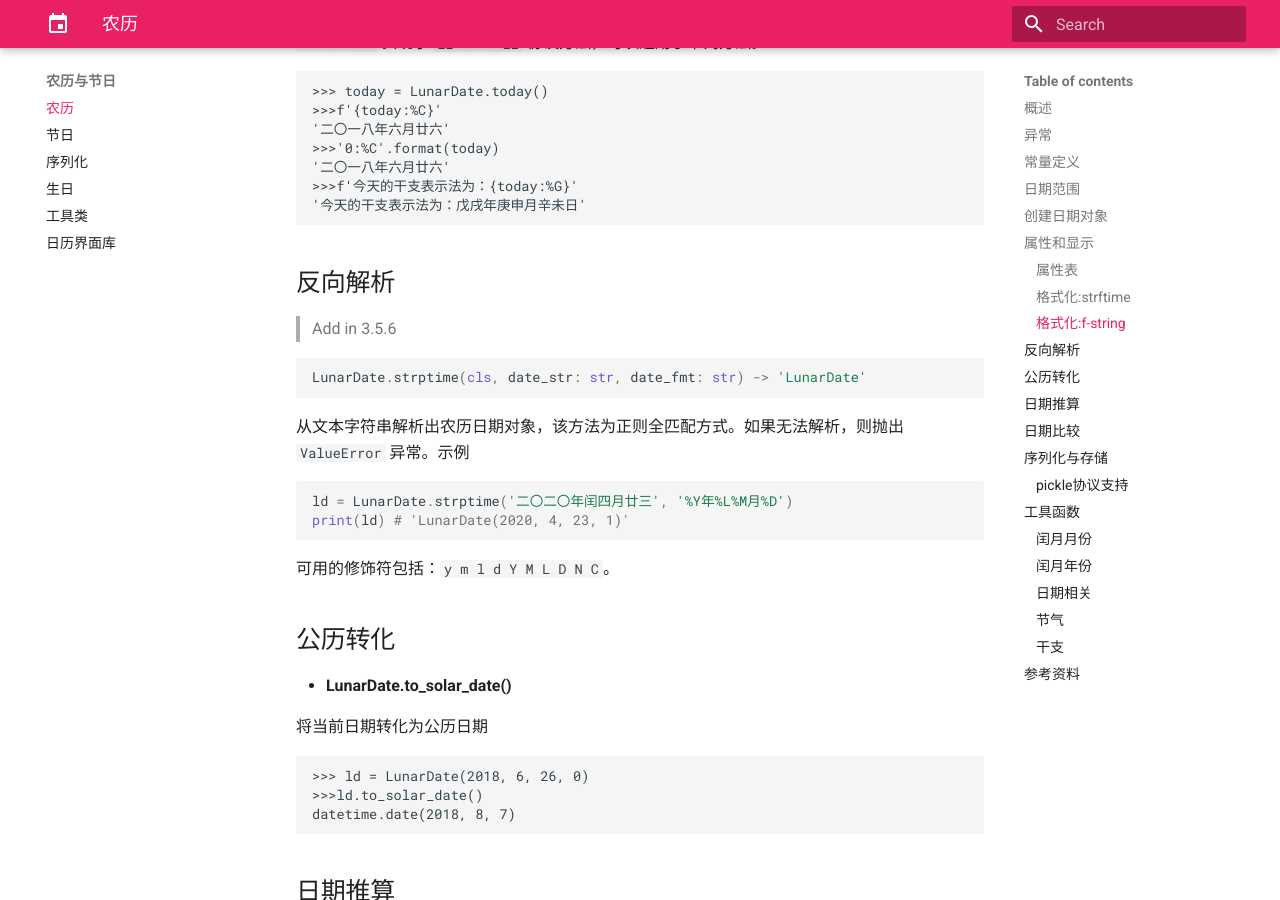
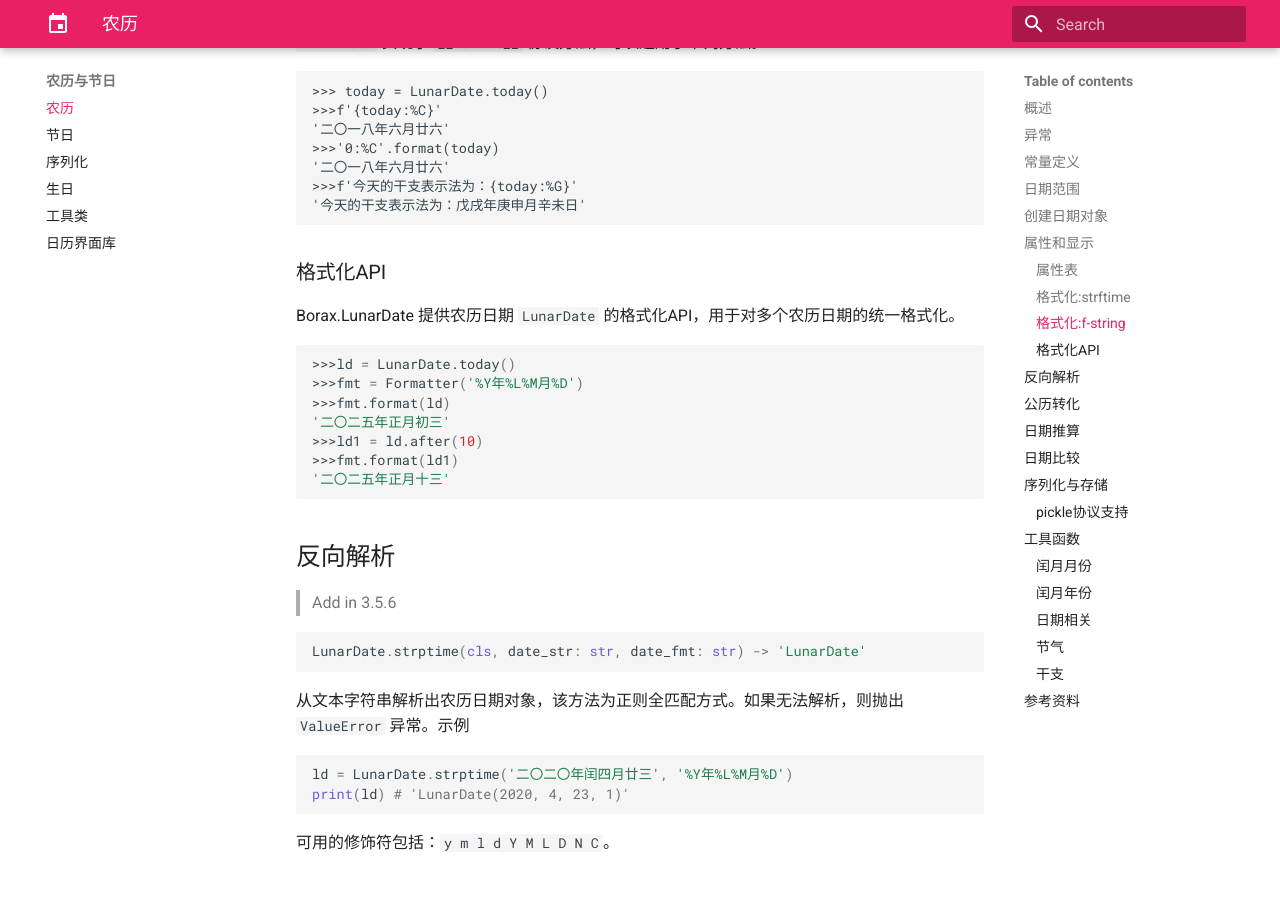
Before and after one commit to kinegratii/borax, an MkDocs documentation site: the page built from docs/guides/lunardate.md, in a window 1280 px wide and 900 px high, scrolled down 5724 px. Built offline with MkDocs 1.6.1 and Material for MkDocs 9.7.7, drawn with Linux system fonts in a browser that asks for light colours.

Commit message:
:sparkles: Add docs for lunardate.Formatter

````diff
--- a/docs/guides/lunardate.md
+++ b/docs/guides/lunardate.md
@@ -208,6 +208,20 @@ LunarDate(2100, 12, 29, 0)
 '二〇一八年六月廿六'
 >>>f'今天的干支表示法为：{today:%G}'
 '今天的干支表示法为：戊戌年庚申月辛未日'
+```
+
+### 格式化API
+
+Borax.LunarDate 提供农历日期 `LunarDate` 的格式化API，用于对多个农历日期的统一格式化。
+
+```shell
+>>>ld = LunarDate.today()
+>>>fmt = Formatter('%Y年%L%M月%D')
+>>>fmt.format(ld)
+'二〇二五年正月初三'
+>>>ld1 = ld.after(10)
+>>>fmt.format(ld1)
+'二〇二五年正月十三'
 ```
 
 ## 反向解析
````
Also changed, not shown: 1 other file.
